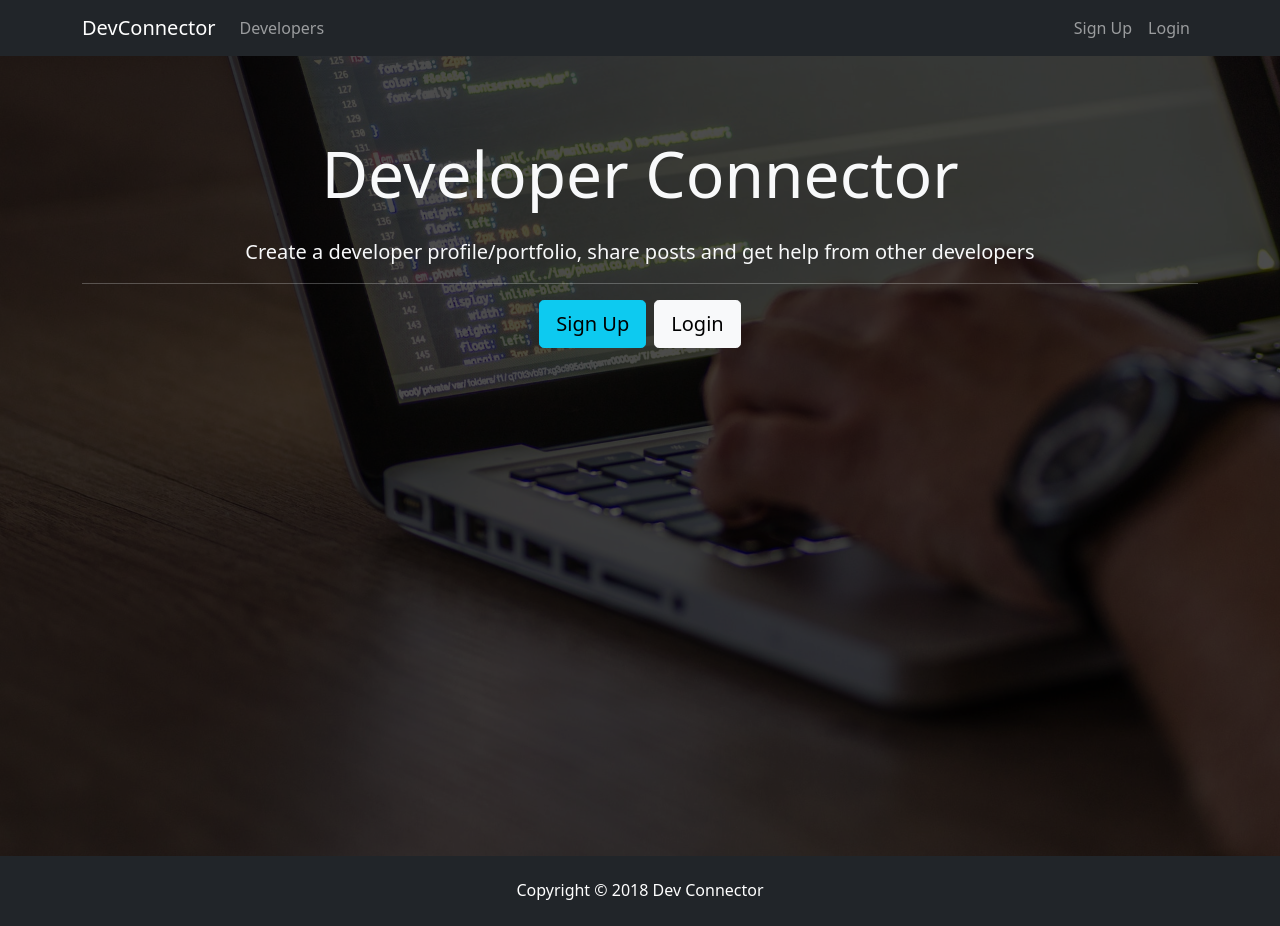
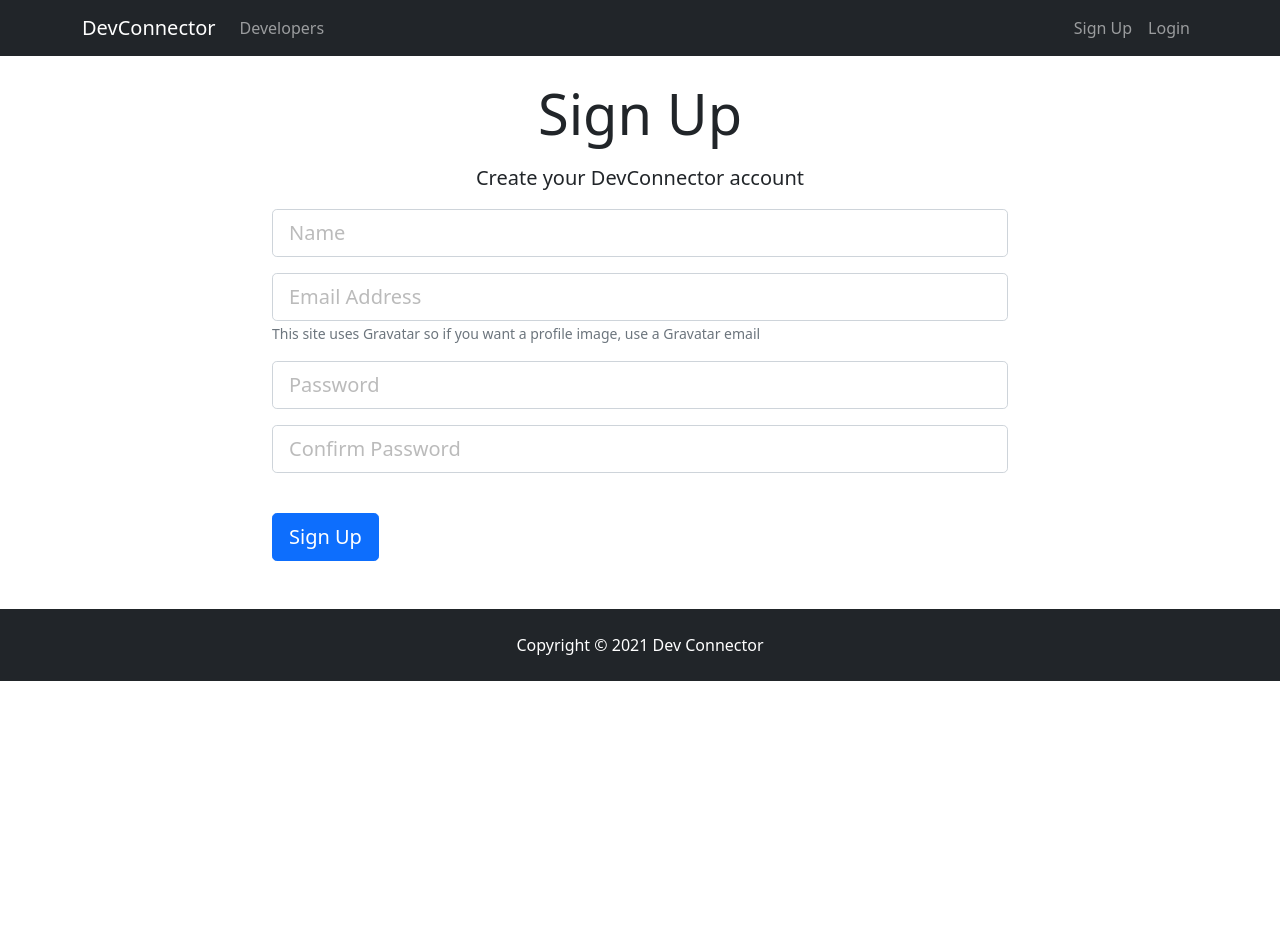
Before and after one commit to iFaiq19/DevConnect, a React (Create React App) app in the folder frontend/: page /signup in a window 1280 px wide. After the commit the page ends 800 px from the top, so only its background shows below. Built offline with nearby package versions, Linux system fonts and the light colour scheme.

Commit message:
Frontend - Login & Register Done

```diff
--- a/frontend/src/App.js
+++ b/frontend/src/App.js
@@ -1,14 +1,26 @@
-import "./App.css";
 import React from "react";
+import { Route, Redirect, Switch } from "react-router-dom";
+
 import Navbar from "./components/layout/Navbar.jsx";
 import Footer from "./components/layout/Footer";
 import Landing from "./components/layout/Landing";
+import NotFound from "./components/common/notFound.jsx";
+import Login from "./components/auth/Login.jsx";
+import Register from "./components/auth/Register.jsx";
+
+import "./App.css";
 
 function App() {
   return (
     <React.Fragment>
       <Navbar />
-      <Landing />
+      <Switch>
+        <Route path="/" exact component={Landing} />
+        <Route path="/login" component={Login} />
+        <Route path="/signup" component={Register} />
+        <Route path="/not-found" component={NotFound} />
+        <Redirect to="/not-found" />
+      </Switch>
       <Footer />
     </React.Fragment>
   );
--- /dev/null
+++ b/frontend/src/components/auth/Login.jsx
@@ -0,0 +1,61 @@
+import React, { useState } from "react";
+
+const Login = (props) => {
+  const [email, setEmail] = useState("");
+  const [password, setPassword] = useState("");
+  const [errors, setErrors] = useState({});
+
+  function onSubmit(e) {
+    e.preventDefault();
+    const User = {
+      email: email,
+      password: password,
+    };
+    console.log(User);
+  }
+
+  return (
+    <div className="login">
+      <div className="container">
+        <div className="row">
+          <div className="col-md-8 m-auto">
+            <h1 className="display-4 text-center mb-3">Log In</h1>
+            <p className="lead text-center mb-3">
+              Sign in to your DevConnector account
+            </p>
+            <form onSubmit={onSubmit}>
+              <div className="form-group">
+                <input
+                  type="email"
+                  className="form-control form-control-lg mb-3"
+                  placeholder="Email Address"
+                  name="email"
+                  value={email}
+                  onChange={(e) => setEmail(e.target.value)}
+                />
+              </div>
+              <div className="form-group">
+                <input
+                  type="password"
+                  className="form-control form-control-lg mb-3"
+                  placeholder="Password"
+                  name="password"
+                  value={password}
+                  onChange={(e) => setPassword(e.target.value)}
+                />
+              </div>
+              <button
+                type="submit"
+                className="btn btn-primary btn-lg btn-block mt-4"
+              >
+                Login
+              </button>
+            </form>
+          </div>
+        </div>
+      </div>
+    </div>
+  );
+};
+
+export default Login;
--- /dev/null
+++ b/frontend/src/components/auth/Register.jsx
@@ -0,0 +1,87 @@
+import React, { useState } from "react";
+
+const Register = (props) => {
+  const [name, setName] = useState("");
+  const [email, setEmail] = useState("");
+  const [password, setPassword] = useState("");
+  const [password2, setPassword2] = useState("");
+  const [errors, setErrors] = useState({});
+
+  function onSubmit(e) {
+    e.preventDefault();
+    const newUser = {
+      name: name,
+      email: email,
+      password: password,
+      password2: password2,
+    };
+    console.log(newUser)
+  }
+
+  return (
+    <div className="register">
+      <div className="container">
+        <div className="row">
+          <div className="col-md-8 m-auto">
+            <h1 className="display-4 text-center mb-3">Sign Up</h1>
+            <p className="lead text-center mb-3">Create your DevConnector account</p>
+            <form onSubmit={onSubmit}>
+              <div className="form-group mb-3">
+                <input
+                  type="text"
+                  className="form-control form-control-lg"
+                  placeholder="Name"
+                  name="name"
+                  value={name}
+                  onChange={(e) => setName(e.target.value)}
+                />
+              </div>
+              <div className="form-group mb-3">
+                <input
+                  type="email"
+                  className="form-control form-control-lg"
+                  placeholder="Email Address"
+                  name="email"
+                  value={email}
+                  onChange={(e) => setEmail(e.target.value)}
+                />
+                <small className="form-text text-muted">
+                  This site uses Gravatar so if you want a profile image, use a
+                  Gravatar email
+                </small>
+              </div>
+              <div className="form-group mb-3">
+                <input
+                  type="password"
+                  className="form-control form-control-lg"
+                  placeholder="Password"
+                  name="password"
+                  value={password}
+                  onChange={(e) => setPassword(e.target.value)}
+                />
+              </div>
+              <div className="form-group mb-3">
+                <input
+                  type="password"
+                  className="form-control form-control-lg"
+                  placeholder="Confirm Password"
+                  name="password2"
+                  value={password2}
+                  onChange={(e) => setPassword2(e.target.value)}
+                />
+              </div>
+              <button
+                type="submit"
+                className="btn btn-primary btn-lg btn-block mt-4"
+              >
+                Sign Up
+              </button>
+            </form>
+          </div>
+        </div>
+      </div>
+    </div>
+  );
+};
+
+export default Register;
--- /dev/null
+++ b/frontend/src/components/common/notFound.jsx
@@ -0,0 +1,12 @@
+import React from "react";
+import { Link } from "react-router-dom";
+
+const NotFound = () => (
+  <div className="container">
+    <h1>404 - Not Found!</h1>
+    <Link to="/"><button type="button" class="btn btn-primary">Go Home</button>
+</Link>
+  </div>
+);
+
+export default NotFound;
--- a/frontend/src/components/layout/Footer.jsx
+++ b/frontend/src/components/layout/Footer.jsx
@@ -3,7 +3,7 @@ import React from "react";
 const Footer = () => {
   return (
     <footer className="bg-dark text-white mt-5 p-4 text-center">
-      Copyright &copy; 2018 Dev Connector
+      Copyright &copy; 2021 Dev Connector
     </footer>
   );
 };
--- a/frontend/src/components/layout/Landing.jsx
+++ b/frontend/src/components/layout/Landing.jsx
@@ -1,4 +1,5 @@
 import React, { Component } from "react";
+import { Link } from "react-router-dom";
 
 class Landing extends Component {
   render() {
@@ -15,12 +16,12 @@ class Landing extends Component {
                   from other developers
                 </p>
                 <hr />
-                <a href="register.html" className="btn btn-lg btn-info me-2">
+                <Link to="/signup" className="btn btn-lg btn-info me-2">
                   Sign Up
-                </a>
-                <a href="login.html" className="btn btn-lg btn-light">
+                </Link>
+                <Link to="/login" className="btn btn-lg btn-light">
                   Login
-                </a>
+                </Link>
               </div>
             </div>
           </div>
--- a/frontend/src/components/layout/Navbar.jsx
+++ b/frontend/src/components/layout/Navbar.jsx
@@ -1,11 +1,14 @@
 import React, { Component } from "react";
+import { Link } from "react-router-dom";
 
 class Navbar extends Component {
   render() {
     return (
       <nav className="navbar navbar-expand-sm navbar-dark bg-dark mb-4">
         <div className="container">
-          <a className="navbar-brand">DevConnector</a>
+          <Link to="/" className="navbar-brand">
+            DevConnector
+          </Link>
           <button
             className="navbar-toggler"
             type="button"
@@ -18,16 +21,23 @@ class Navbar extends Component {
           <div className="collapse navbar-collapse" id="mobile-nav">
             <ul className="navbar-nav me-auto">
               <li className="nav-item">
-                <a className="nav-link"> Developers</a>
+                <Link to="/developers" className="nav-link">
+                  {" "}
+                  Developers
+                </Link>
               </li>
             </ul>
 
             <ul className="navbar-nav ms-auto">
               <li className="nav-item">
-                <a className="nav-link">Sign Up</a>
+                <Link to="/signup" className="nav-link">
+                  Sign Up
+                </Link>
               </li>
               <li className="nav-item">
-                <a className="nav-link">Login</a>
+                <Link to="/login" className="nav-link">
+                  Login
+                </Link>
               </li>
             </ul>
           </div>
```
Also changed, not shown: frontend/src/index.js (+9 -8 lines).
